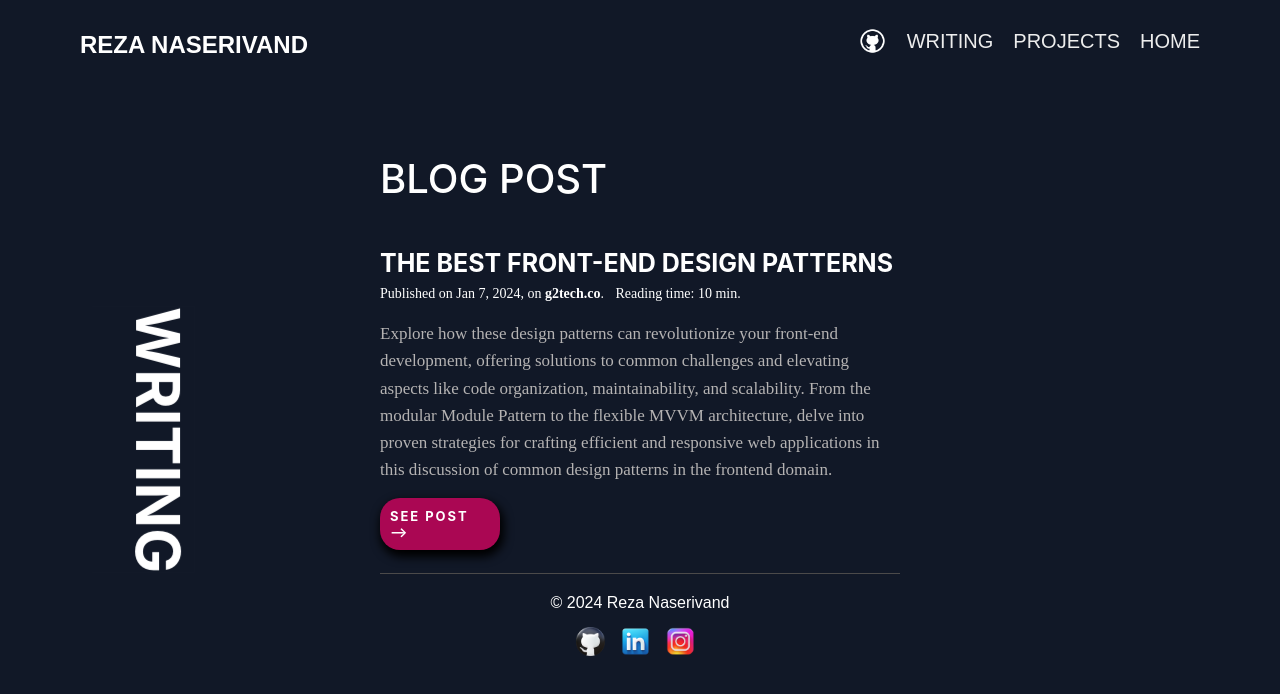
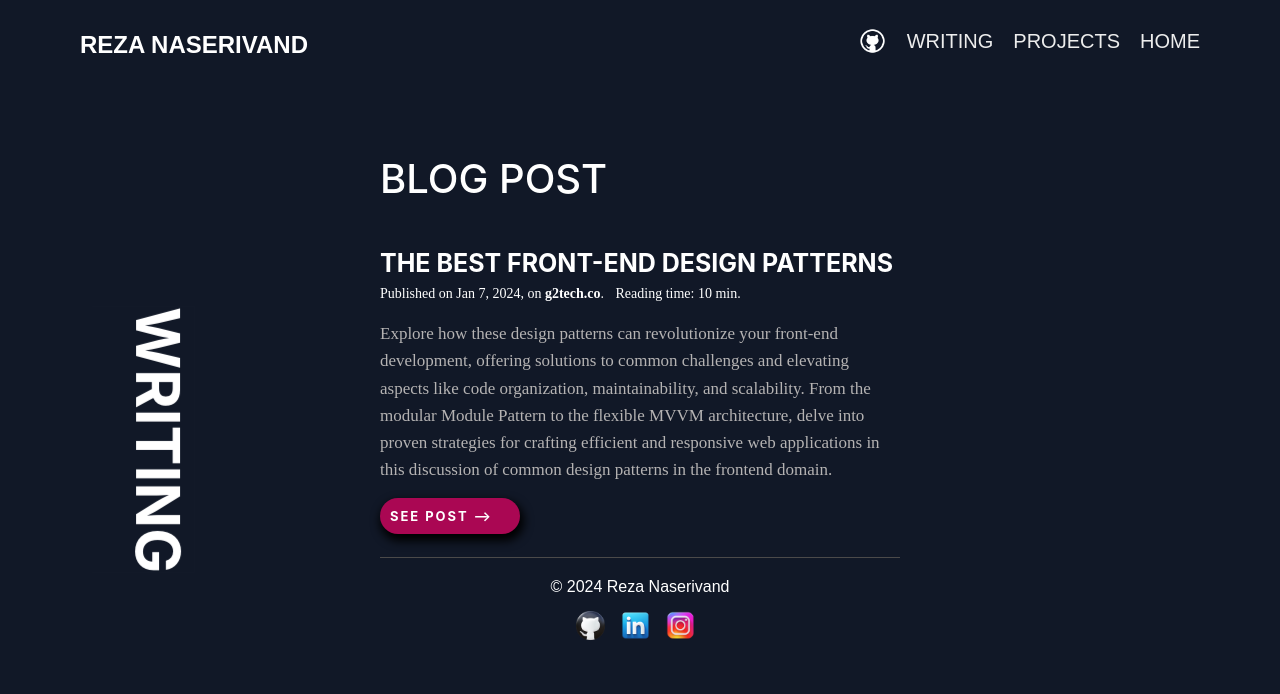
Before and after one commit to rezansrv/pSite-Vue, a Vue app: page /writing in a window 1280 px wide. Shown: the top 694 px of the page. Built offline with nearby package versions, Linux system fonts and the light colour scheme.

Commit message:
fix button

```diff
--- a/src/pages/writingApp.vue
+++ b/src/pages/writingApp.vue
@@ -128,7 +128,7 @@ a, a:active, a:visited, p a, p a:active, p a:visited {
 .seepost{
   display: flex;
   border: none;
-  width: 100px;
+  width: 120px;
   padding: 10px;
   margin-top:10px;
   margin-bottom: 10px;
```
